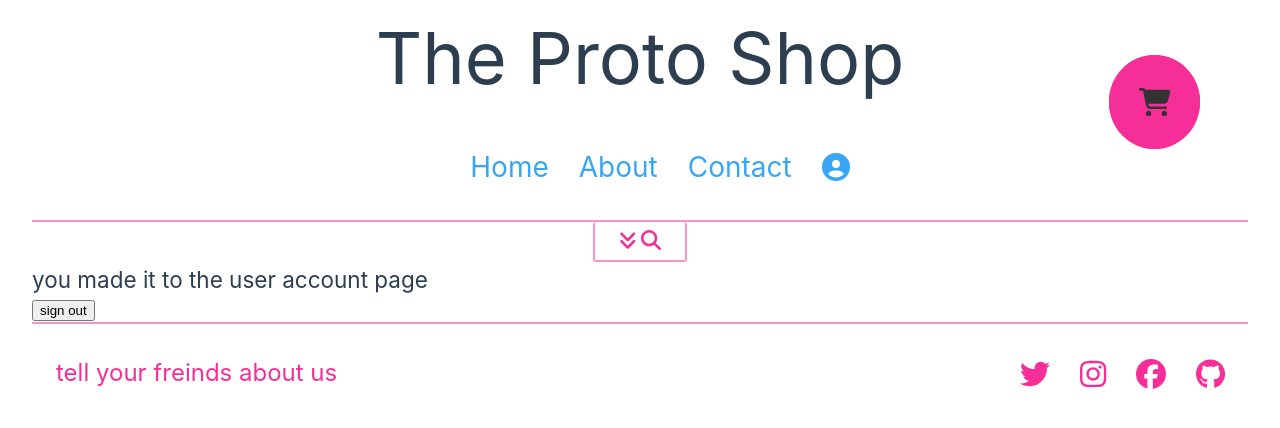
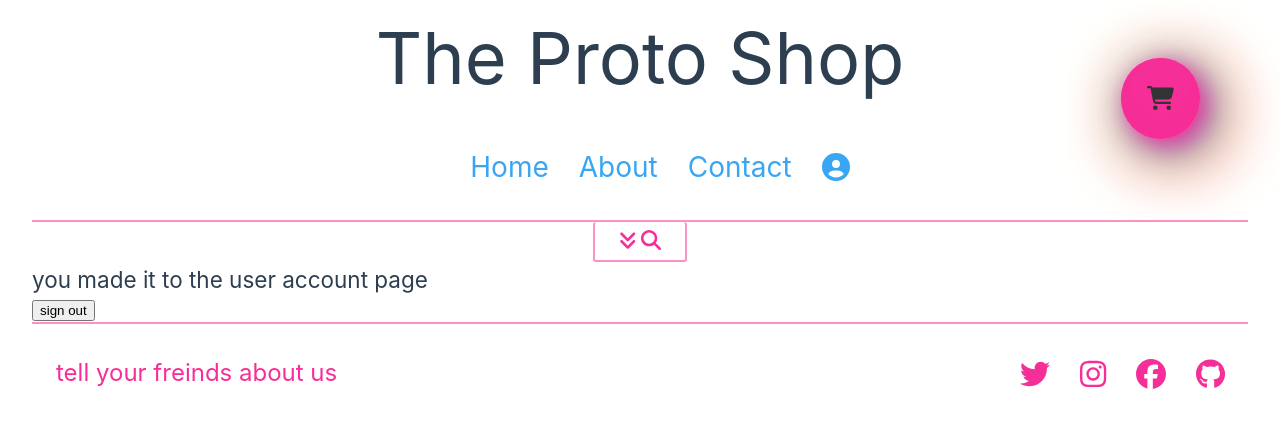
Before and after one commit to blbarr01/proto-shop, a Vue app: page /account in a window 1280 px wide. In both pictures the pointer is over the link 1154 px from the left and 102 px from the top of the page. Shown: the top 428 px of the page. Built offline with nearby package versions, Linux system fonts and the light colour scheme.

Commit message:
adds reponsive styling to the cart widget

```diff
--- a/src/components/CartWidget.vue
+++ b/src/components/CartWidget.vue
@@ -1,5 +1,5 @@
 <template>
-        <RouterLink class="nav-item" to="/checkout">
+        <RouterLink class="cart-nav" to="/checkout">
             <span class="cart-icon-wrapper">
               <font-awesome-icon :icon="['fas', 'cart-shopping']" />
             </span>
@@ -13,7 +13,8 @@
 
 
 <style scoped>
-
+    .cart-nav{font-size: 1.5rem;}
+    .cart-nav:hover{border-bottom: none;}
 
     .cart-icon-wrapper{
         color: #333;
@@ -22,4 +23,13 @@
         border-radius: 50%;
         padding: 1em;
     }
+    .cart-icon-wrapper:hover{
+        box-shadow:
+            inset 0 -0.5em 0.3em var(--accent-clr),
+            0.3em 0.3em 1em var(--accent-clr-hover),
+            0.4em 0.4em 2em var(--brilliant-azure),
+            0.5em 0.5em 3em var(--web-gold),
+            0.6em 0.6em 3em var(--accent-clr-hover)
+        ;
+    }
 </style>
--- a/src/components/SiteHeader.vue
+++ b/src/components/SiteHeader.vue
@@ -100,8 +100,16 @@ span{
 .cart-wrapper{
   position: fixed;
   z-index: 2;
-  right: 80px;
-  top: 80px;
+  right: 50px;
+  bottom: 20px;
 }
 
+@media screen and (min-width: 1081px){
+  .cart-wrapper{
+    right: 80px;
+    top: 80px;
+  }
+}
+
+
 </style>
```
